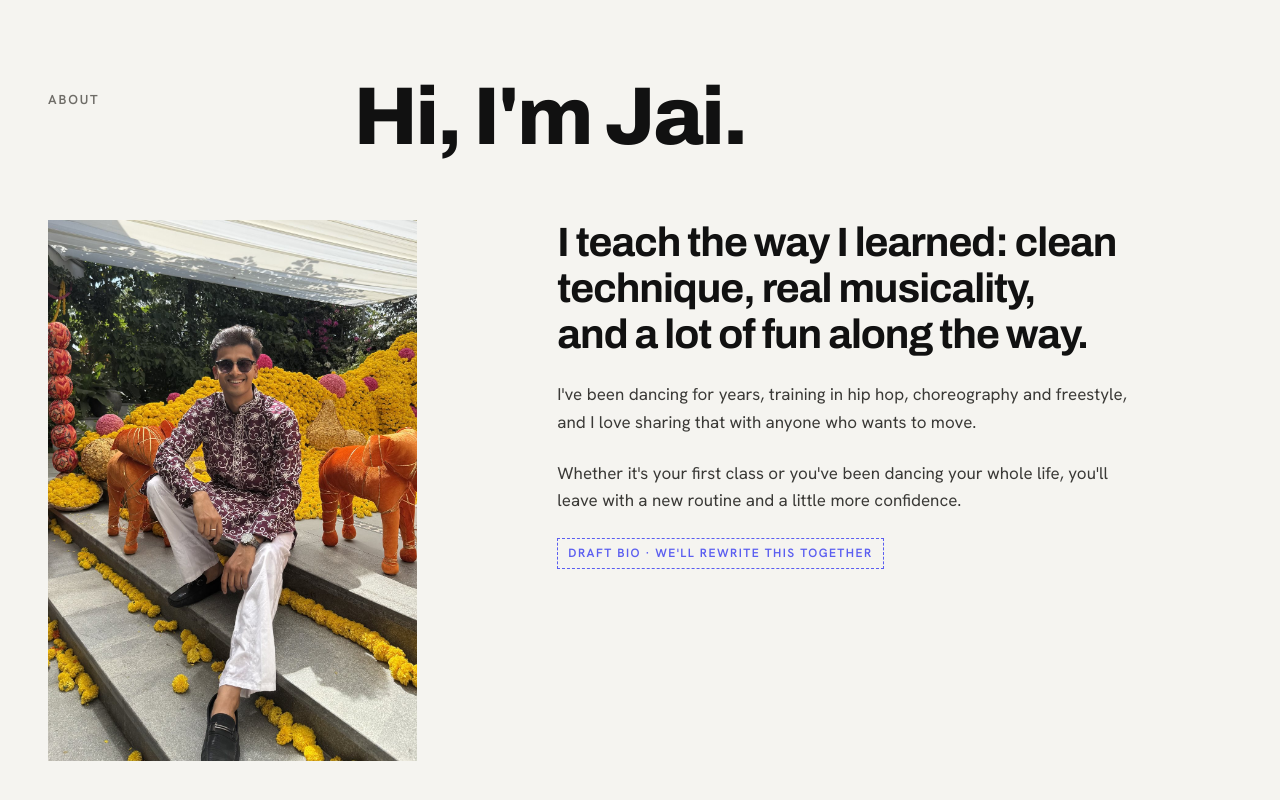
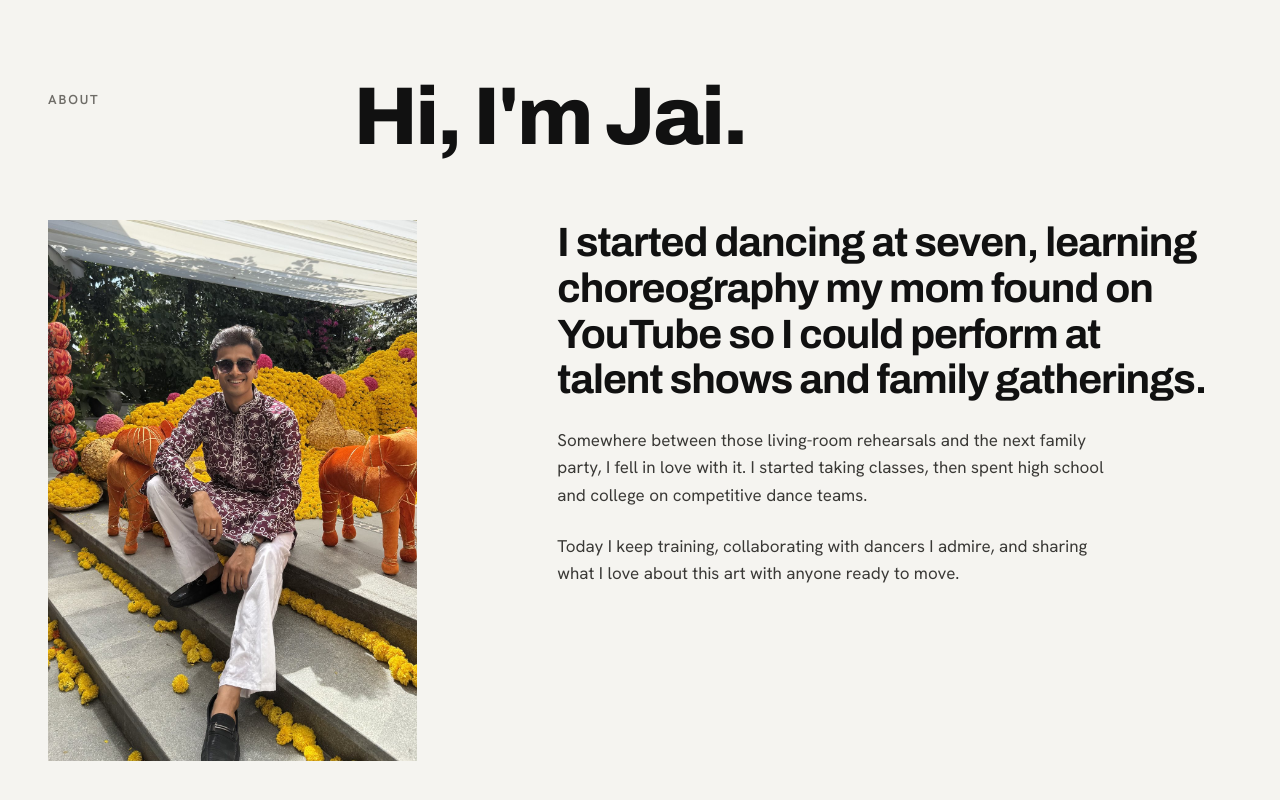
Before and after one commit to jloonker/jloonker.github.io, a plain HTML site: page index.html in a window 1280 px wide. Shown: the part 852-1652 px from the top of the page. Drawn offline with Linux system fonts and the light colour scheme.

Commit message:
Write About bio
Co-Authored-By: Claude Opus 5.5 <noreply@anthropic.com>
Claude-Session: https://claude.ai/code/session_01E8BEbdokeD8JhCCAeVhaLT

```diff
--- a/index.html
+++ b/index.html
@@ -258,10 +258,9 @@ footer{padding:clamp(56px,7vw,96px) 0 32px}
     <div class="about-grid">
       <div class="about-photo"><img src="about-portrait.jpg" alt="Jai sitting on steps surrounded by marigold decorations" width="1200" height="1759" loading="lazy"></div>
       <div class="about-text">
-        <p class="pull">I teach the way I learned: clean technique, real musicality, and a lot of fun along the way.</p>
-        <p class="body">I've been dancing for years, training in hip hop, choreography and freestyle, and I love sharing that with anyone who wants to move.</p>
-        <p class="body">Whether it's your first class or you've been dancing your whole life, you'll leave with a new routine and a little more confidence.</p>
-        <span class="draft">Draft bio · we'll rewrite this together</span>
+        <p class="pull">I started dancing at seven, learning choreography my mom found on YouTube so I could perform at talent shows and family gatherings.</p>
+        <p class="body">Somewhere between those living-room rehearsals and the next family party, I fell in love with it. I started taking classes, then spent high school and college on competitive dance teams.</p>
+        <p class="body">Today I keep training, collaborating with dancers I admire, and sharing what I love about this art with anyone ready to move.</p>
       </div>
     </div>
   </div>
```
